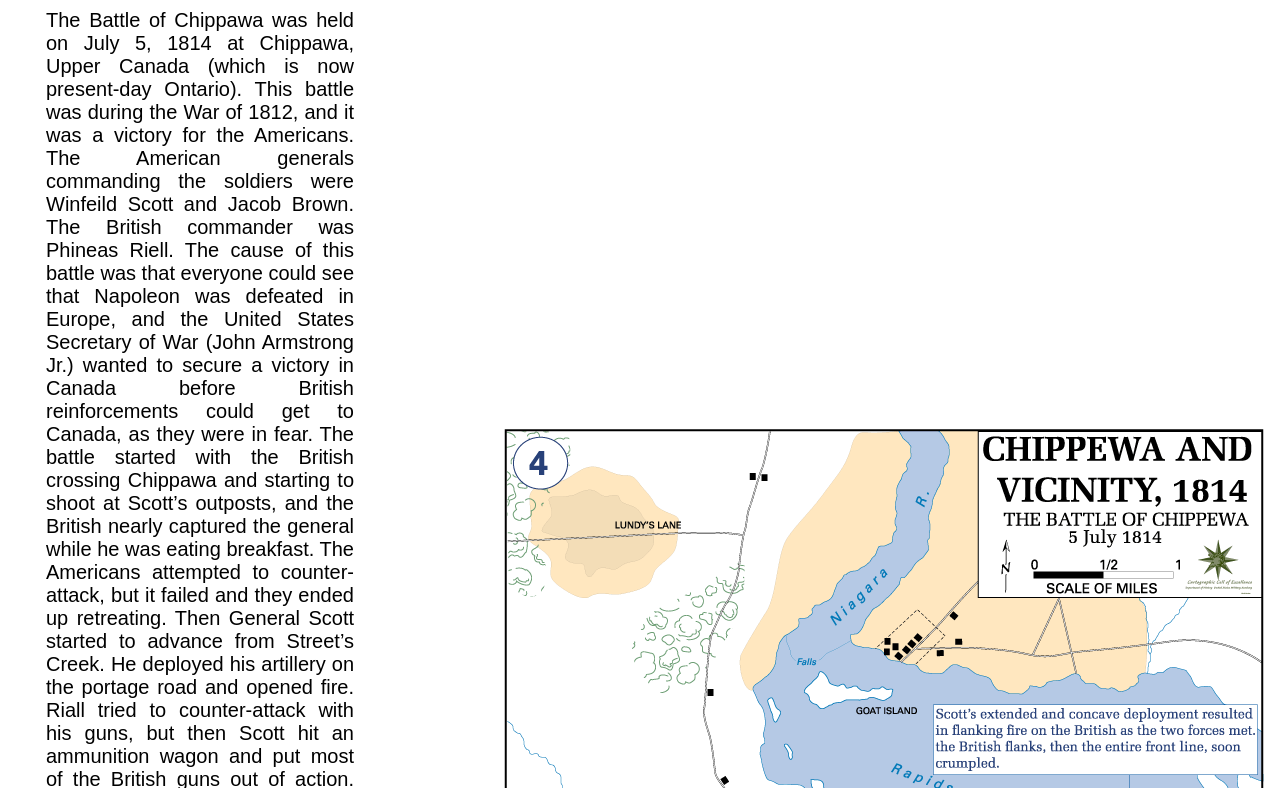
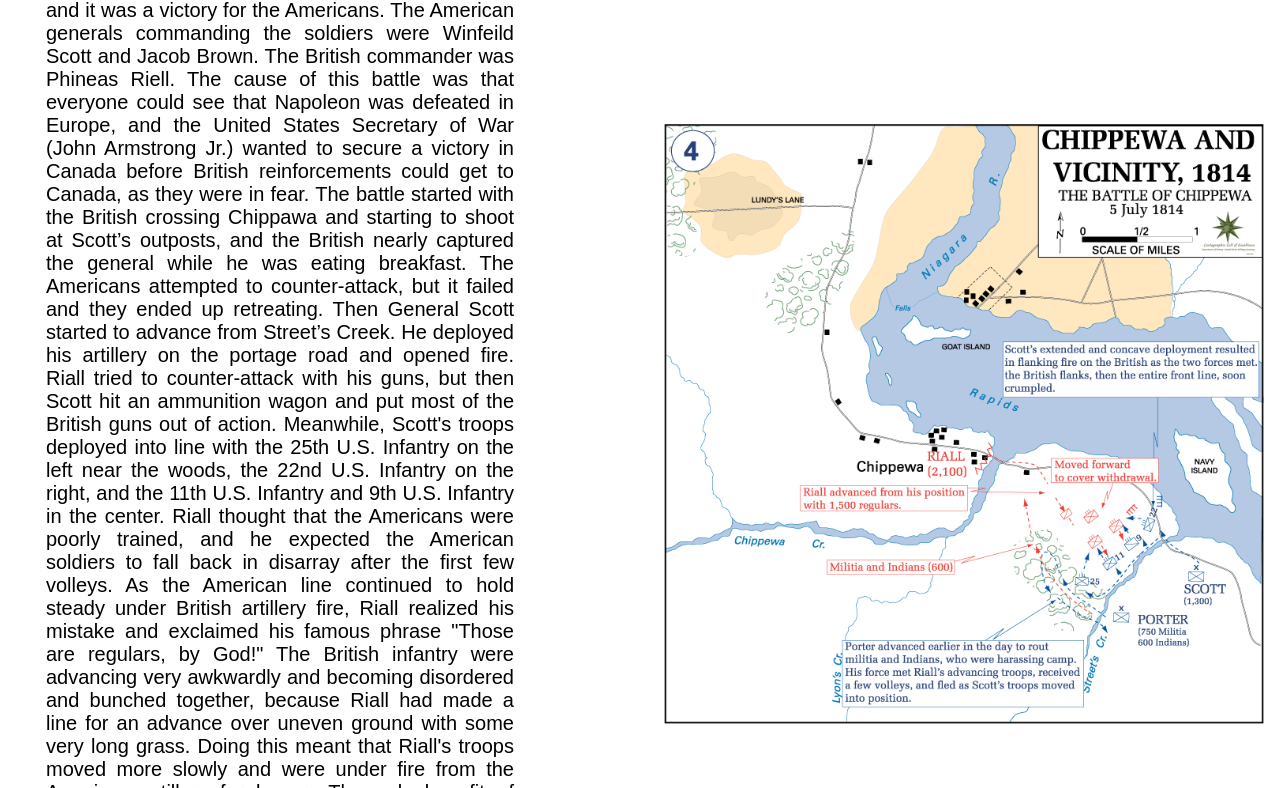
Before and after one commit to rzssv/chippawa, a plain HTML site: page index.html in a window 1280 px wide. Shown: the part 412-1200 px from the top of the page. Drawn offline with Linux system fonts and the light colour scheme.

Commit message:
Update index.html

```diff
--- a/index.html
+++ b/index.html
@@ -94,10 +94,6 @@
   		font-size: 20px;
 		padding-right: 150px;
 	}
-	    .image {
-		max-width: 600px
-		max-height: 600px
-	    }
 
 	table {
   		font-family: arial, sans-serif;
@@ -133,7 +129,7 @@
 	  			</p>
 	  		</div>
 			<div class="image">
-	  			<img src="ChippewaBattle.gif">
+	  			<img src="ChippewaBattle.gif" width="600" height="600">
     		</div>
 		</div>
 		<h2>Strength</h2>
```
